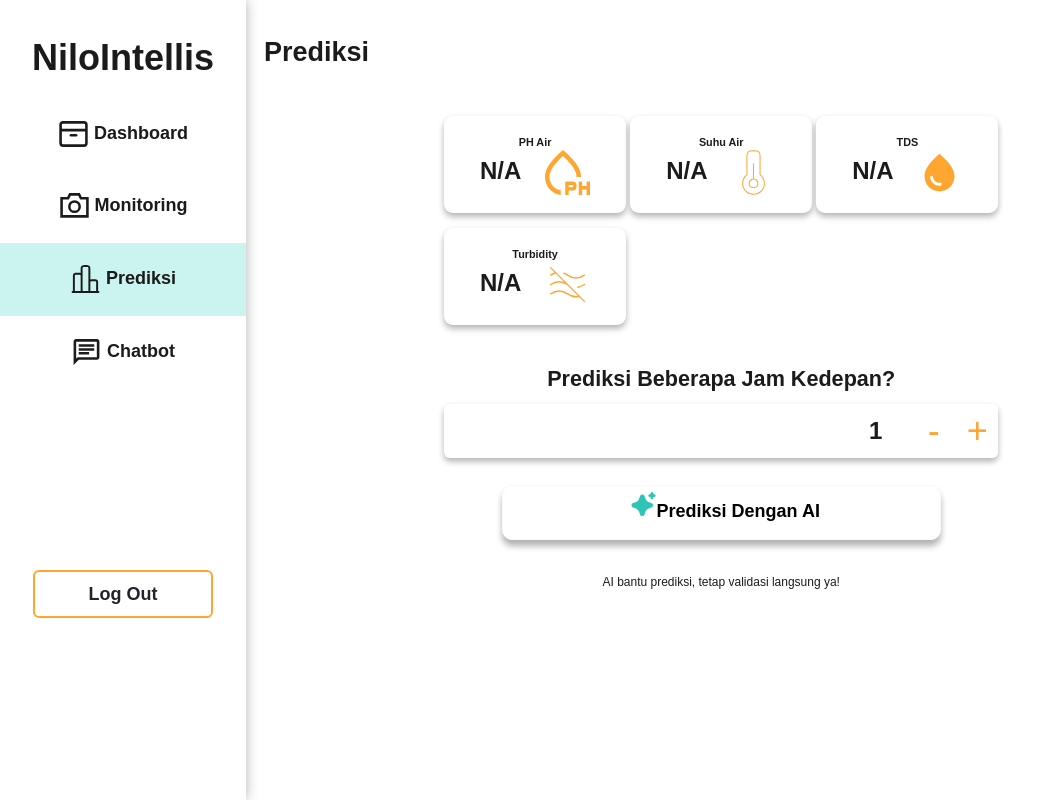
After one commit to HafizhHabiibi/project-nilointellis-pkmkc2025-web, a Flask app: page /prediksi in a window 1280 px wide. The commit adds this page. Shown: the whole page, without its empty margins (0-1064 px from the left). Run offline with Flask 3, Linux system fonts and the light colour scheme.

Commit message:
prediksi page static

```diff
--- a/app/__init__.py
+++ b/app/__init__.py
@@ -5,6 +5,7 @@ from flask_migrate import Migrate
 
 app = Flask(__name__)
 app.config.from_object(Config)
+
 db = SQLAlchemy(app)
 migrate = Migrate(app,db)
 
--- a/app/routes/main.py
+++ b/app/routes/main.py
@@ -6,6 +6,7 @@ main_bp = Blueprint('main', __name__)
 
 @main_bp.route('/')
 def index():
+# @login_required
     """dasboard page"""
     return render_template('dashboard.html')
 
@@ -14,13 +15,7 @@ def monitoring():
     """Monitoring page"""
     return render_template('monitoring.html')
 
-# @main_bp.route('/dashboard')
-# @login_required
-# def dashboard():
-#     """Dashboard page - requires login"""
-#     return render_template('dashboard.html', user=current_user)
-
-# @main_bp.route('/about')
-# def about():
-#     """About page"""
-#     return render_template('about.html')
+@main_bp.route('/prediksi')
+def prediksi():
+    """Prediksi page"""
+    return render_template('prediksi.html')
--- a/app/static/css/dashboard.css
+++ b/app/static/css/dashboard.css
@@ -37,7 +37,7 @@
   border-radius: 0.75rem; /* 12px */
   padding: 1.5rem 3rem; /* 15px 20px */
   background-color: var(--primary);
-  box-shadow: 0 0.5rem 0.5rem 0 rgba(0, 0, 0, 0.3); /* 3px 3px */
+  box-shadow: 0 0.3rem 0.5rem 0 rgba(0, 0, 0, 0.3); /* 3px 3px */
 }
 
 .boxes .box .text{
--- /dev/null
+++ b/app/static/css/prediksi.css
@@ -0,0 +1,71 @@
+* {
+  font-family: 'Poppins', sans-serif;
+  font-weight: 600;
+  --primary: #FFFFFF;
+  --salmon: #FFA630;
+  --salmon-terang: #FECD8D;
+  --ijo-sage: #2EC4B6;
+  --ijo-pucat: #CBF3F0;
+  --hitam: #1b1b1b;
+}
+
+.container {
+  padding: 1rem 15rem;
+}
+
+.title3{
+  font-size: 1.8rem;
+}
+
+.prediksi-container {
+  display: flex;
+  flex-direction: column;
+  align-items: center;
+  gap: 0.75rem; /* 12px = 0.75rem */
+  margin-top: 1.875rem; /* 30px = 1.875rem */
+  /* padding: 1rem 15rem; */
+}
+
+
+.input-prediksi {
+  display: flex;
+  align-items: left;
+  gap: 0.5rem; /* 8px = 0.5rem */
+  box-shadow: 0 0.3rem 0.5rem 0 rgba(0, 0, 0, 0.3);
+  width: 100%;
+  border-radius: 0.5rem; /* 8px = 0.5rem */
+}
+
+.input-prediksi input {
+  width: 80%;
+  font-size: 2rem;
+  text-align: right;
+  border: none;
+  border-radius: 0.5rem; /* 8px = 0.5rem */
+  outline: none;
+  color: var(--hitam);
+  margin: auto;
+}
+
+.plus-button,
+.minus-button {
+  background-color: var(--primary);
+  color: var(--salmon);
+  border: none;
+  font-weight: 200;
+  border-radius: 0.5rem; /* 8px = 0.5rem */
+  padding: 0 0.875rem; /* 0px 14px = 0 0.875rem */
+  cursor: pointer;
+  font-size: 3rem;
+}
+
+.plus-button:hover,
+.minus-button:hover {
+  /* background-color: var(--hitam); */
+  color: var(--salmon-terang);
+}
+
+.submitPrediksi {
+  width: 100%;
+  padding: 1rem 10rem;
+}
--- a/app/static/css/style.css
+++ b/app/static/css/style.css
@@ -1,4 +1,3 @@
-/* Custom styles for Flask App */
 * {
     font-family: 'Poppins', sans-serif;
     font-weight: 600;
@@ -27,7 +26,7 @@ body {
     padding-top: 3rem;
     position: fixed;
     height: 100%;
-    box-shadow: 0.5rem 0 1.5rem rgba(0, 0, 0, 0.1);
+    box-shadow: 0rem 0 1rem rgba(0, 0, 0, 0.3);
     text-align: center;
 }
 
--- /dev/null
+++ b/app/templates/prediksi.html
@@ -0,0 +1,66 @@
+{% extends "layout_dashboard.html" %}
+
+{% block styles %}
+<link rel="stylesheet" href="../static/css/dashboard.css">
+<link rel="stylesheet" href="../static/css/prediksi.css">
+{% endblock %}
+
+{% block sidebar_prediksi %}
+class="active"
+{% endblock %}
+
+{% block content %}
+<h4 class="title title2">Prediksi</h4>
+<div class="container">
+    <div class="boxes">
+        <div class="box box_1">
+            <span class="text">PH Air</span>
+            <span class="number">
+                N/A
+                <img class="imgLogo" src="../static/assets/Vector ph salmon.svg" alt="PH air">
+            </span>
+        </div>
+        <div class="box box_2">
+            <span class="text">Suhu Air</span>
+            <span class="number">
+                N/A
+                <img class="imgLogo" src="../static/assets/Vector suhu salmon.svg" alt="">
+            </span>
+        </div>
+        <div class="box box_3">
+            <span class="text">TDS</span>
+            <span class="number">
+                N/A <!-- sementara ntar diganti sama dynamic -->
+                <img class="imgLogo" src="../static/assets/Vector TDS salmon.svg" alt="">
+            </span>
+        </div>
+        <div class="box box_4">
+            <span class="text">Turbidity</span>
+            <span class="number">
+                N/A
+                <img class="imgLogo" src="../static/assets/vector turbidity salmon.svg" alt="">
+            </span>
+        </div>
+    </div>
+
+        <!-- section prediksi menggunakan ai -->
+        <div class="prediksi-container">
+            <span class="title3">Prediksi Beberapa Jam Kedepan?</span>
+            <div class="input-prediksi">
+                <!-- form input prediksi -->
+                <input type="number" id="jumlahJam" min="1" max="24" value="1" readonly>
+                <button class="minus-button">-</button>
+                <button class="plus-button">+</button>
+
+            </div>
+            <div class="submit-continer">
+                <button type="submit" class="btn btn-light fw-bold w-200 mt-4 boxSaran submitPrediksi">
+                    <svg class="bintang_saran" xmlns="http://www.w3.org/2000/svg" width="29" height="29" viewBox="0 0 24 24"><g fill="none"><path d="m12.594 23.258l-.012.002l-.071.035l-.02.004l-.014-.004l-.071-.036q-.016-.004-.024.006l-.004.01l-.017.428l.005.02l.01.013l.104.074l.015.004l.012-.004l.104-.074l.012-.016l.004-.017l-.017-.427q-.004-.016-.016-.018m.264-.113l-.014.002l-.184.093l-.01.01l-.003.011l.018.43l.005.012l.008.008l.201.092q.019.005.029-.008l.004-.014l-.034-.614q-.005-.019-.02-.022m-.715.002a.02.02 0 0 0-.027.006l-.006.014l-.034.614q.001.018.017.024l.015-.002l.201-.093l.01-.008l.003-.011l.018-.43l-.003-.012l-.01-.01z"/><path fill="#2EC4B6" d="M9.107 5.448c.598-1.75 3.016-1.803 3.725-.159l.06.16l.807 2.36a4 4 0 0 0 2.276 2.411l.217.081l2.36.806c1.75.598 1.803 3.016.16 3.725l-.16.06l-2.36.807a4 4 0 0 0-2.412 2.276l-.081.216l-.806 2.361c-.598 1.75-3.016 1.803-3.724.16l-.062-.16l-.806-2.36a4 4 0 0 0-2.276-2.412l-.216-.081l-2.36-.806c-1.751-.598-1.804-3.016-.16-3.724l.16-.062l2.36-.806A4 4 0 0 0 8.22 8.025l.081-.216zM19 2a1 1 0 0 1 .898.56l.048.117l.35 1.026l1.027.35a1 1 0 0 1 .118 1.845l-.118.048l-1.026.35l-.35 1.027a1 1 0 0 1-1.845.117l-.048-.117l-.35-1.026l-1.027-.35a1 1 0 0 1-.118-1.845l.118-.048l1.026-.35l.35-1.027A1 1 0 0 1 19 2"/></g></svg>
+                    Prediksi Dengan AI</button>
+            </div>
+
+            <span style="font-weight: 300;">AI bantu prediksi, tetap validasi langsung ya!</span>
+
+        </div>
+</div>
+{% endblock %}
--- a/config.py
+++ b/config.py
@@ -10,3 +10,6 @@ class Config:
   SQLALCHEMY_DATABASE_URI = f'mysql+pymysql://{USERNAME}:{PASSWORD}@{HOST}/{DATABASE}'
   SQLALCHEMY_TRACK_MODIFICATIONS = False
   SQLALCHEMY_RECORD_QUERIES = True
+
+  # Flask Debug Configuration
+  DEBUG = os.environ.get('FLASK_DEBUG', '1').lower() in ['true', '1', 'yes']
--- a/main.py
+++ b/main.py
@@ -1 +1,4 @@
 from app import app
+
+if __name__ == '__main__':
+    app.run(debug=True, host='0.0.0.0', port=5000)
```
Also changed, not shown: app/static/assets/Vector TDS salmon.png (added), app/static/assets/Vector TDS salmon.svg (added), app/static/assets/Vector ph salmon.png (added), app/static/assets/Vector ph salmon.svg (added), app/static/assets/Vector suhu salmon.png (added), app/static/assets/Vector turbidity salmon.svg (added), app/static/assets/vector suhu salmon.svg (added), app/static/assets/vector turbidity salmon.png (added).
